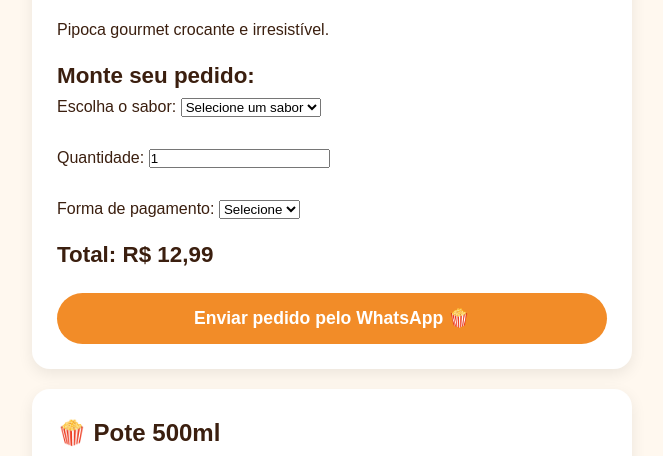
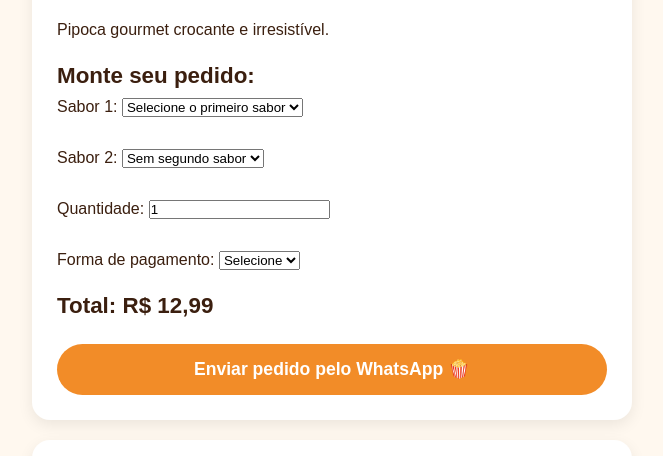
Before and after one commit to katyfigueiredodev/Card-pio-loucos-por-pipocas, a plain HTML site: page index.html in a window 1280 px wide. Shown: the part 808-1264 px from the top of the page, without its empty margins (308-971 px from the left). Drawn offline with Linux system fonts and the light colour scheme.

Commit message:
Add flavor selection for two options in HTML

```diff
--- a/index.html
+++ b/index.html
@@ -36,9 +36,21 @@
 
     <p><strong>Monte seu pedido:</strong></p>
 
-    <label for="sabor300">Escolha o sabor:</label>
+    <label for="sabor300">Sabor 1:</label>
 <select id="sabor300">
-        <option value="">Selecione um sabor</option>
+    <option value="">Selecione o primeiro sabor</option>
+    <option value="Creme de Ninho">Creme de Ninho</option>
+    <option value="Creme de Avelã">Creme de Avelã</option>
+    <option value="Bueno">Bueno</option>
+    <option value="Pistache">Pistache</option>
+    <option value="Cookie Branco">Cookie Branco</option>
+</select>
+
+<br><br>
+
+<label for="sabor300b">Sabor 2:</label>
+<select id="sabor300b">
+    <option value="">Sem segundo sabor</option>
     <option value="Creme de Ninho">Creme de Ninho</option>
     <option value="Creme de Avelã">Creme de Avelã</option>
     <option value="Bueno">Bueno</option>
```
Lines whose indentation alone changed are shown as unchanged.
